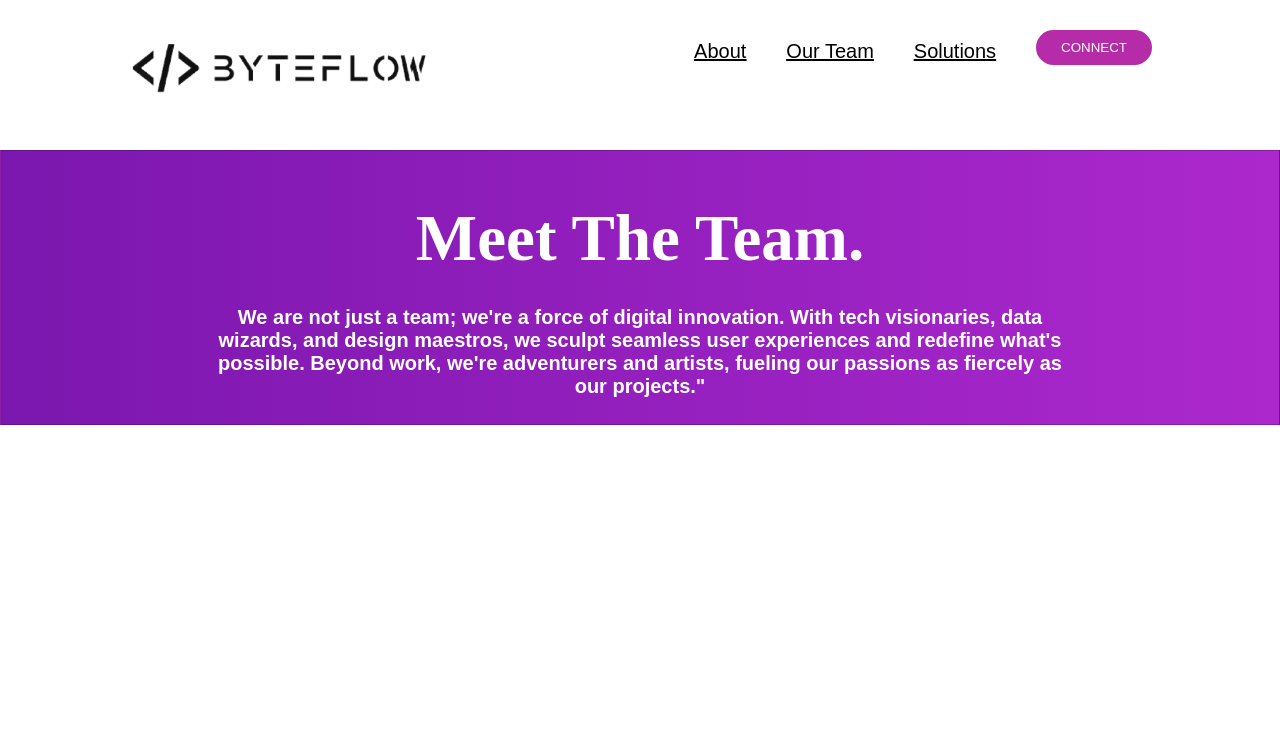
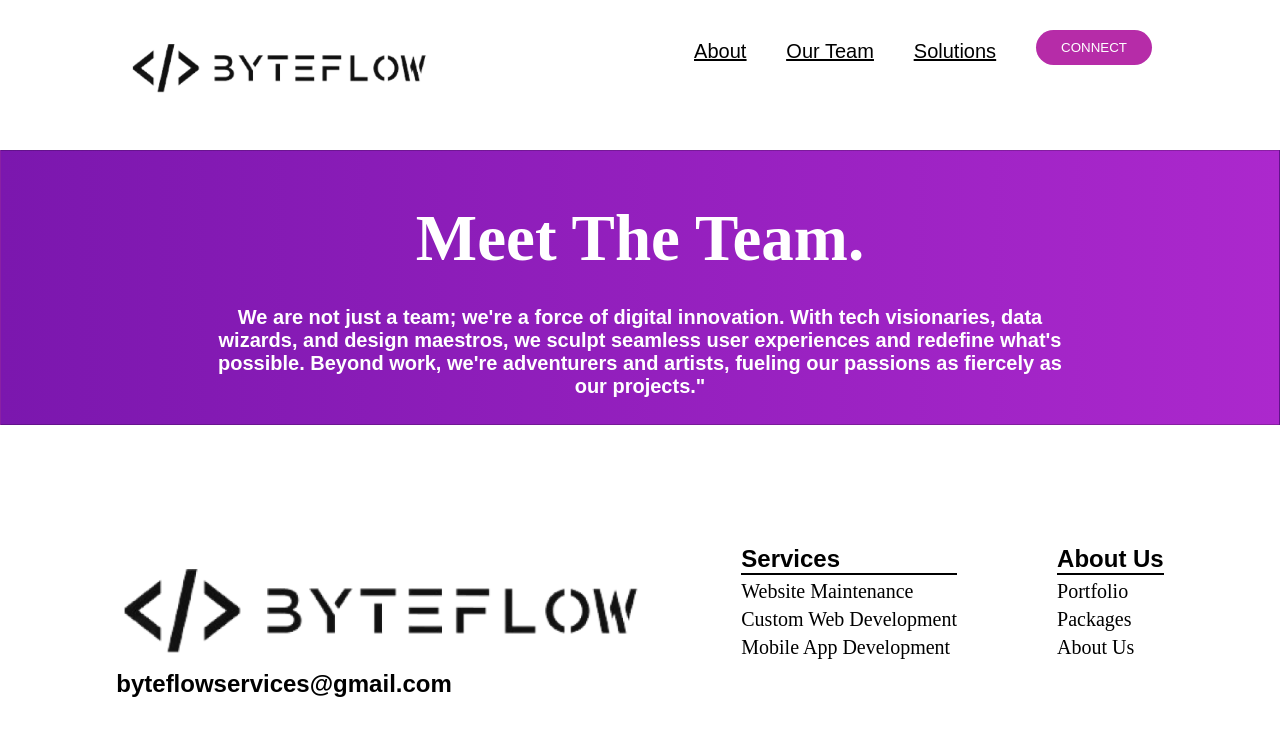
Before and after one commit to ByteFlowWebAgency/byteflow-website, a React (Create React App) app: page /ourTeam in a window 1280 px wide. Shown: the top 736 px of the page. Built offline with nearby package versions, Linux system fonts and the light colour scheme; a web font is replaced by a local one.

Commit message:
Add footer to ourTeam section

```diff
--- a/src/components/ourTeam.js
+++ b/src/components/ourTeam.js
@@ -42,6 +42,31 @@ const ourTeam = () => {
           </h3>
         </div>
       </div>
+
+      <footer className="footer">
+        <div className="container">
+          <div className="footer-row">
+            <div className="footer-column">
+              <img src={BYTEFLOW_LOGO} />
+              <h2>byteflowservices@gmail.com</h2>
+            </div>
+            <div className="footer-column">
+              <h2>Services</h2>
+              <div id="horizontal-line"></div>
+              <p>Website Maintenance</p>
+              <p>Custom Web Development</p>
+              <p>Mobile App Development</p>
+            </div>
+            <div className="footer-column">
+              <h2>About Us</h2>
+              <div id="horizontal-line"></div>
+              <p>Portfolio</p>
+              <p>Packages</p>
+              <p>About Us</p>
+            </div>
+          </div>
+        </div>
+      </footer>
     </body>
   );
 };
--- a/src/styles/ourTeam.css
+++ b/src/styles/ourTeam.css
@@ -80,7 +80,6 @@ button:hover {
   height: 275px;
   border: 1px solid rgba(0, 0, 0, 0.2);
   background: linear-gradient(to right, #7b17ae, #ac28cd);
-  /* background-color: #b62ca8; */
 }
 
 .text1 {
@@ -93,9 +92,9 @@ button:hover {
 }
 
 .text-box {
-  display: flex; /* Use flexbox */
-  justify-content: center; /* Center the content horizontally */
-  align-items: center; /* Center the content vertically */
+  display: flex;
+  justify-content: center;
+  align-items: center;
 }
 
 .text2 {
@@ -140,3 +139,32 @@ button:hover {
 }
 
 /* END OF THE FOOTER */
+
+/* START OF FOOTER  */
+
+.footer {
+  padding: 70px 0;
+}
+
+.footer-row {
+  display: flex;
+  justify-content: center;
+}
+
+.footer-column {
+  padding: 50px;
+}
+
+#horizontal-line {
+  height: 2px;
+  background-color: black;
+}
+
+.footer-column p {
+  font-size: 20px;
+  padding-top: 5px;
+}
+
+.footer-column h2 {
+  font-family: sans-serif;
+}
```
